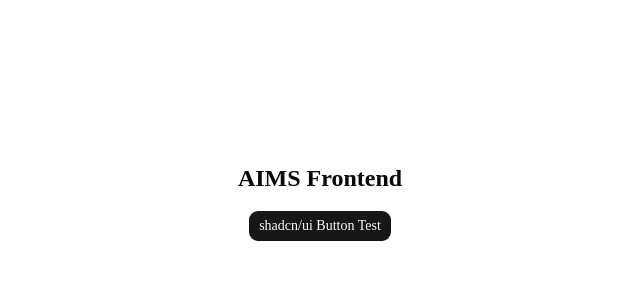
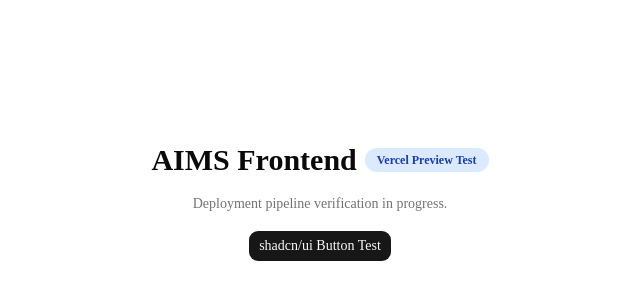
Before and after one commit to yukiyamasaki6/aims, a Next.js app in the folder apps/web/: page / in a window 1280 px wide. Shown: the part 198-498 px from the top of the page, without its empty margins (320-960 px from the left). Built offline with nearby package versions, Linux system fonts and the light colour scheme.

Commit message:
test(ci): vercelによるデプロイが行われるか確認 (#40)

```diff
--- a/apps/web/src/app/page.tsx
+++ b/apps/web/src/app/page.tsx
@@ -3,7 +3,15 @@
 export default function Home() {
   return (
     <main className="flex min-h-screen flex-col items-center justify-center gap-4 p-24">
-      <h1 className="text-2xl font-bold">AIMS Frontend</h1>
+      <div className="flex items-center gap-2">
+        <h1 className="text-3xl font-bold">AIMS Frontend</h1>
+        <span className="rounded-full bg-blue-100 px-3 py-1 text-xs font-semibold text-blue-800 dark:bg-blue-900 dark:text-blue-300">
+          Vercel Preview Test
+        </span>
+      </div>
+      <p className="text-muted-foreground text-sm">
+        Deployment pipeline verification in progress.
+      </p>
       <Button>shadcn/ui Button Test</Button>
     </main>
   );
```
